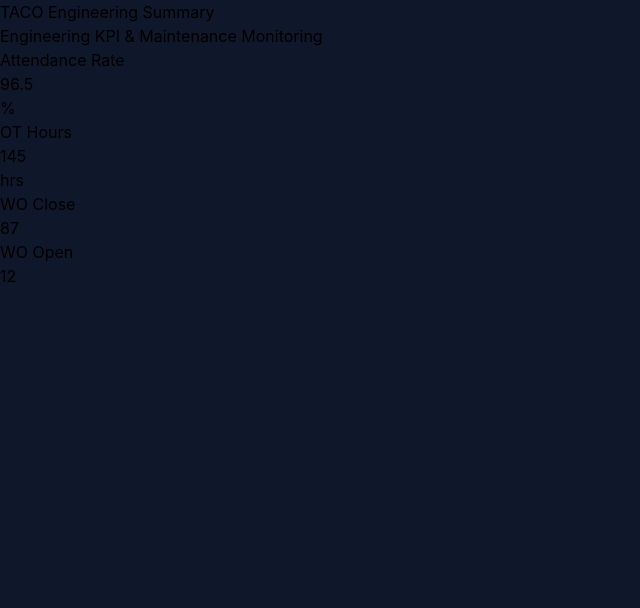
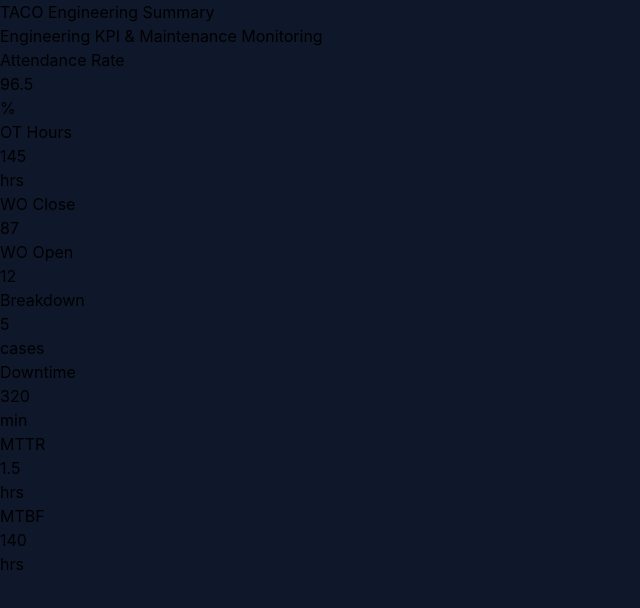
Before and after one commit to dinullubis/taco-engineering-summary, a React app: page / in a window 1280 px wide. Shown: the top 608 px of the page, without its empty margins (0-640 px from the left). Built offline with nearby package versions, Linux system fonts and the light colour scheme; the HTML template or start-up script is replaced by a standard one.

Commit message:
Update Dashboard.tsx

```diff
--- a/src/pages/Dashboard.tsx
+++ b/src/pages/Dashboard.tsx
@@ -22,55 +22,60 @@
 
 
 
-<div className="grid grid-cols-4 gap-6 mt-8">
-
+<div className="grid grid-cols-1 md:grid-cols-2 lg:grid-cols-4 gap-6 mt-8">
 
 <KPIcard
-
 title="Attendance Rate"
-
 value="96.5"
-
 unit="%"
-
 />
 
+<KPIcard
+title="OT Hours"
+value="145"
+unit="hrs"
+color="text-orange-400"
+/>
 
 <KPIcard
-
-title="OT Hours"
-
-value="145"
-
-unit="hrs"
-
-color="text-orange-400"
-
+title="WO Close"
+value="87"
 />
 
+<KPIcard
+title="WO Open"
+value="12"
+color="text-red-400"
+/>
 
 <KPIcard
-
-title="WO Close"
-
-value="87"
-
+title="Breakdown"
+value="5"
+unit="cases"
+color="text-orange-500"
 />
 
+<KPIcard
+title="Downtime"
+value="320"
+unit="min"
+color="text-red-500"
+/>
 
 <KPIcard
-
-title="WO Open"
-
-value="12"
-
-color="text-red-400"
-
+title="MTTR"
+value="1.5"
+unit="hrs"
 />
 
+<KPIcard
+title="MTBF"
+value="140"
+unit="hrs"
+color="text-green-400"
+/>
 
 </div>
-
 
 </div>
 
```
